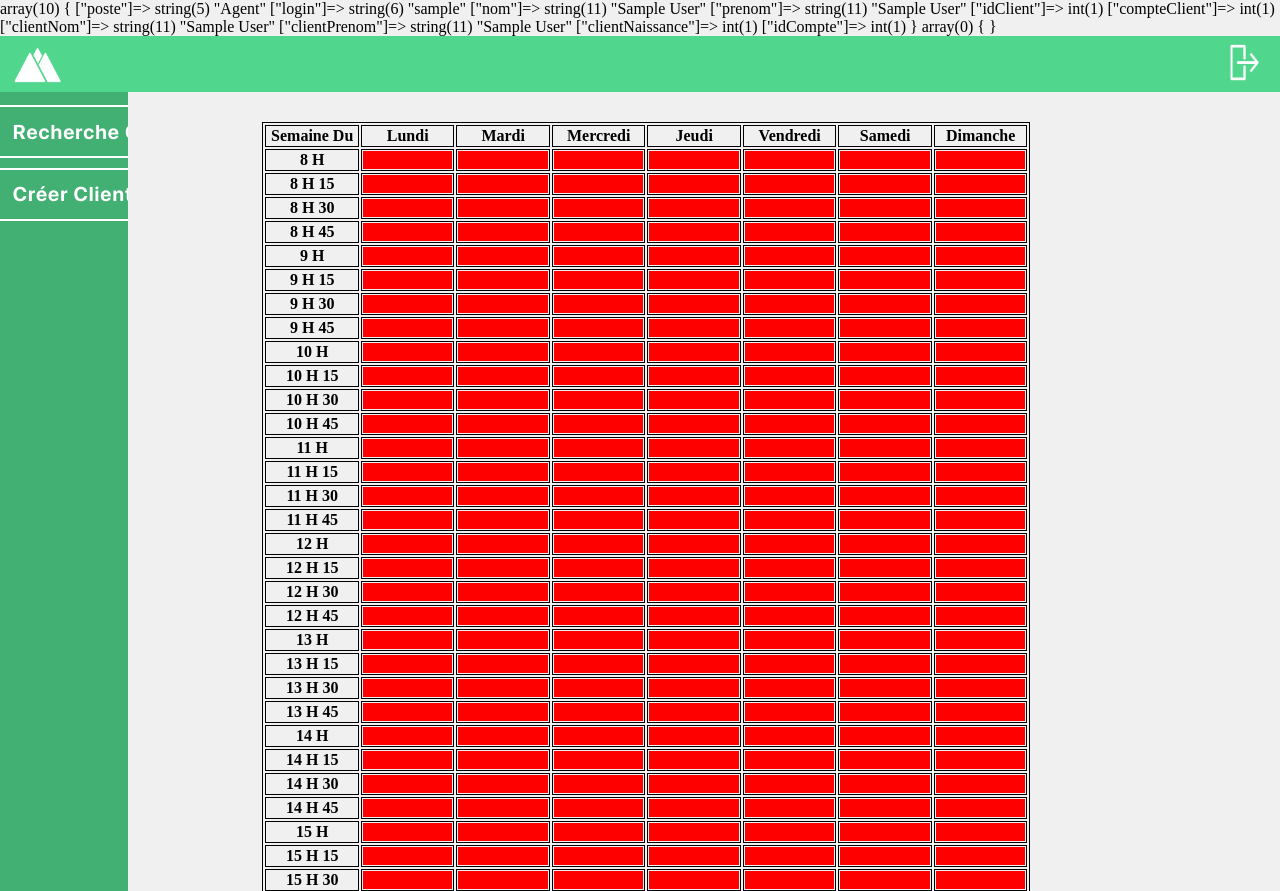
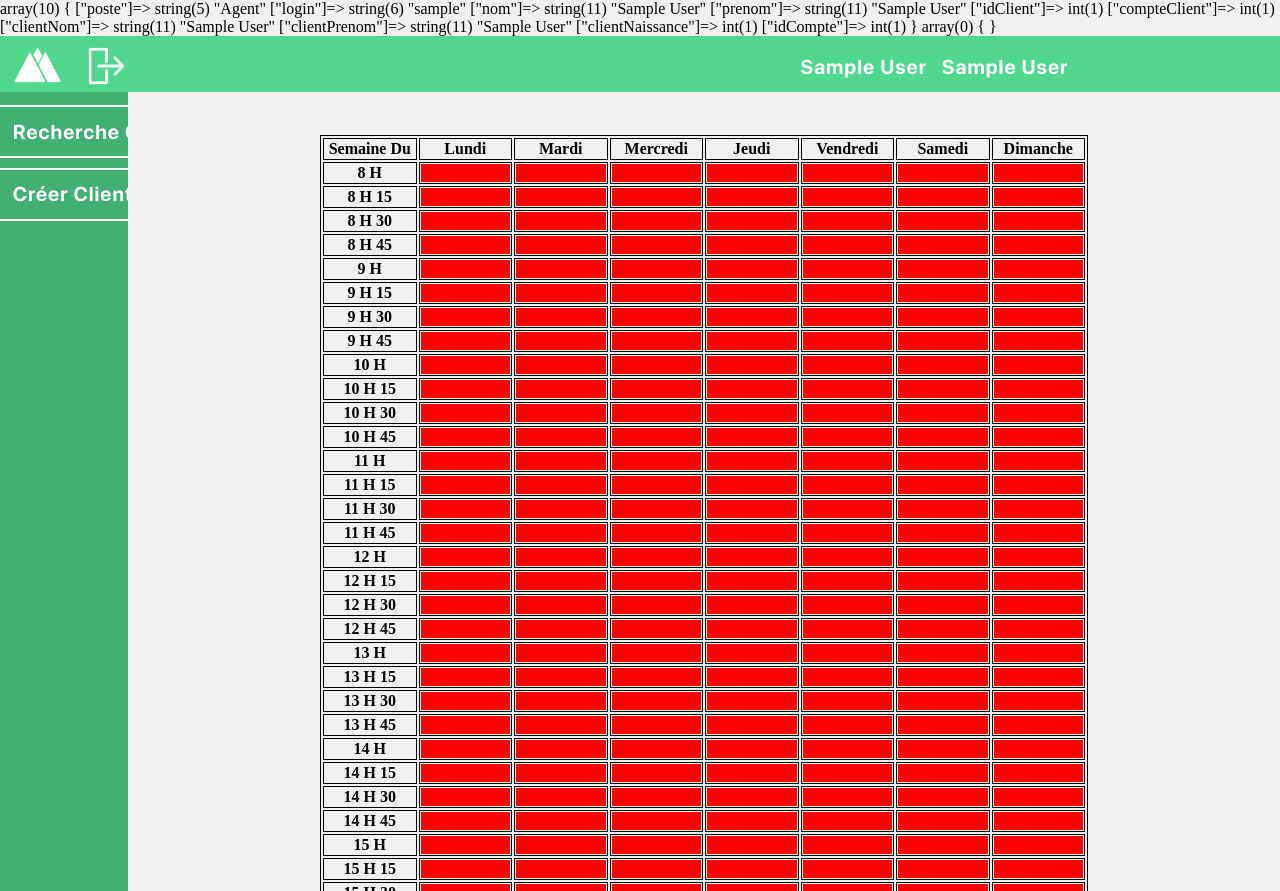
Before and after one commit to Arquake/SprintWebsite, a PHP site: page / in a window 1280 px wide. Shown: the top 891 px of the page. Run offline with PHP 8.4, Linux system fonts and the light colour scheme; the visitor is signed in with stand-in values (Sample User, id 1); some web fonts are replaced.

Commit message:
push #20

```diff
--- a/View/style/style.css
+++ b/View/style/style.css
@@ -40,11 +40,13 @@ body,html {
     }
 
     #logo {
+        right: 0;
         height: 100%;
         width: 4%;
         padding-left: 1%;
         margin: 0%;
     }
+
 
     .priseRDVButton {
         border: none;
@@ -55,22 +57,6 @@ body,html {
         background-color: red;
     }
 
-
-    #signOut {
-        height: 70%;
-        width: 80%;
-        padding-left: 1%;
-        margin: 0.5%;
-
-    }
-
-    #signOutForm {
-        margin: 0.5%;
-        margin-right: 1%;
-        float: right;
-        height: 100%;
-        width: 3%;
-    }
 
     input[type="radio"] {
         margin: 0;
@@ -141,6 +127,33 @@ body,html {
         font-size: 20px;
 
         letter-spacing: 1px;
+    }
+
+    .topFormInformation {
+
+        left: 0;
+        width: 1%;
+        padding: 0;
+        margin: 0;
+        background: none;
+        border: none;
+        color: white;
+        font-family: 'SF Pro Display';
+        font-weight: bold;
+        font-style: normal;
+        font-size: 20px;
+
+        text-align: center;
+        letter-spacing: 1px;
+    }
+
+    #signOut {
+        right: 70%;
+        height: 70%;
+        width: 3%;
+        padding-left: 1%;
+        margin: 0.5%;
+
     }
 
     .submitFormInput {
--- a/View/view.php
+++ b/View/view.php
@@ -40,8 +40,11 @@
     function connectedHeader() {
         return '
         <header>
-            <img src="View/style/assets/logo.png" alt="" id="logo">
-            <form action="index.php" method="POST" id="signOutForm">
+            <form action="index.php" method="POST" id="topForm">
+                <input type="image" src="View/style/assets/logo.png" alt="Submit" id="logo" name="menu">
+
+                <input class="topFormInformation" type="text" name="login" value="'.$_SESSION['prenom'].'   '.$_SESSION['nom'].'">
+
                 <input type="image" src="View/style/assets/logout.png" alt="Submit" id="signOut" name="deconnexion">
             </form>
         </header>
```
